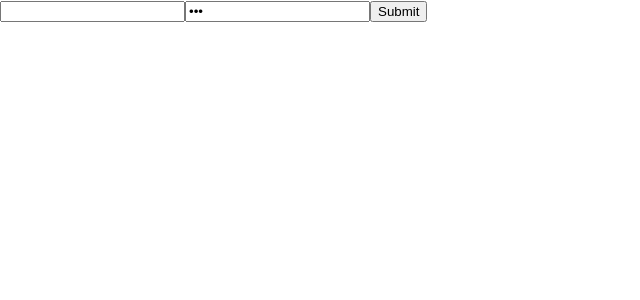
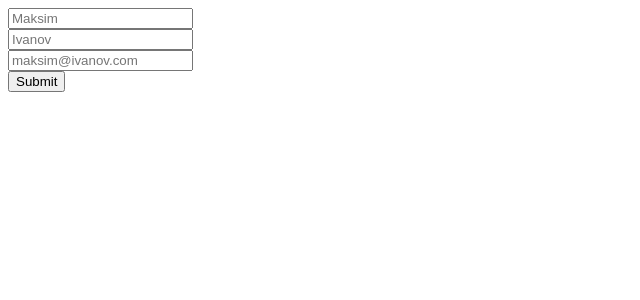
Before and after one commit to satansdeer/loftschool-react, a React (Create React App) app: page / in a window 1280 px wide. Shown: the top 300 px of the page, without its empty margins (0-640 px from the left). Built offline with nearby package versions, Linux system fonts and the light colour scheme.

Commit message:
Redux forms

```diff
--- a/package.json
+++ b/package.json
@@ -3,10 +3,12 @@
   "version": "0.1.0",
   "private": true,
   "dependencies": {
-    "formik": "^1.4.2",
     "react": "^16.7.0",
     "react-dom": "^16.7.0",
-    "react-scripts": "2.1.3"
+    "react-redux": "^6.0.0",
+    "react-scripts": "2.1.3",
+    "redux": "^4.0.1",
+    "redux-form": "^8.1.0"
   },
   "scripts": {
     "start": "react-scripts start",
--- a/src/App.js
+++ b/src/App.js
@@ -1,59 +1,63 @@
-import React, { Component } from "react";
+import React from "react";
+import { reduxForm, Field } from "redux-form";
 import "./App.css";
-import { Formik, Field } from "formik";
 
-const Input = props => {
-  console.log(props);
-  return <input {...props} />;
+const customField = ({
+  input,
+  type,
+  placeholder,
+  id,
+  meta: { touched, error },
+  ...rest
+}) => {
+  return (
+    <div>
+      <input {...input} placeholder={placeholder} type={type} id={id} />
+      {touched && error && <p style={{ color: "red" }}>{error}</p>}
+    </div>
+  );
 };
 
-class App extends Component {
-  state = {
-    values: {
-      firstName: "",
-      lastName: "",
-      email: ""
-    },
-    errors: {
-      firstName: "",
-      lastName: "",
-      email: ""
+const myValidator = values => {
+  const errors = {};
+  if (!values.firstName) {
+    errors.firstName = "First name is required";
   }
+  return errors;
 };
 
-  render() {
+const WrappedForm = ({ handleSubmit }) => {
   return (
-      <Formik
-        onSubmit={(a, b) => console.log(a, b)}
-        initialValues={{ email: "123", password: "123" }}
-        validate={values => {
-          const errors = {
-            email: "",
-            password: ""
-          };
-
-          if (!values.email.includes("@")) {
-            errors.email = "Invalid";
-          }
-
-          return errors;
-        }}
-        render={({ handleSubmit, touched, errors }) => {
-          return (
-            <form onSubmit={handleSubmit}>
-              <Field type="email" name="email" component={Input} />
-              {touched.email && errors.email && <div>{errors.email}</div>}
-              <Field type="password" name="password" />
-              {touched.password && errors.password && (
-                <div>{errors.password}</div>
-              )}
+    <form onSubmit={handleSubmit(val => console.log(val))}>
+      <div>
+        <Field
+          name="firstName"
+          type="text"
+          id="first-name"
+          placeholder="Maksim"
+          component={customField}
+        />
+        <Field
+          name="lastName"
+          type="text"
+          id="last-name"
+          placeholder="Ivanov"
+          component={customField}
+        />
+        <Field
+          name="email"
+          type="email"
+          id="email"
+          placeholder="maksim@ivanov.com"
+          component={customField}
+        />
+      </div>
       <button type="submit">Submit</button>
     </form>
   );
-        }}
-      />
-    );
-  }
-}
+};
 
-export default App;
+export default reduxForm({
+  form: "wrappedForm",
+  validate: myValidator
+})(WrappedForm);
--- a/src/index.js
+++ b/src/index.js
@@ -1,12 +1,23 @@
-import React from 'react';
-import ReactDOM from 'react-dom';
-import './index.css';
-import App from './App';
-import * as serviceWorker from './serviceWorker';
+import React from "react";
+import ReactDOM from "react-dom";
+import { Provider } from "react-redux";
+import { createStore, combineReducers } from "redux";
+import { reducer as formReducer } from "redux-form";
 
-ReactDOM.render(<App />, document.getElementById('root'));
+import App from "./App";
 
-// If you want your app to work offline and load faster, you can change
-// unregister() to register() below. Note this comes with some pitfalls.
-// Learn more about service workers: http://bit.ly/CRA-PWA
-serviceWorker.unregister();
+const rootReducer = combineReducers({
+  form: formReducer
+});
+
+const store = createStore(
+  rootReducer,
+  window.__REDUX_DEVTOOLS_EXTENSION__ && window.__REDUX_DEVTOOLS_EXTENSION__()
+);
+
+ReactDOM.render(
+  <Provider store={store}>
+    <App />
+  </Provider>,
+  document.getElementById("root")
+);
```
Also changed, not shown: 1 other file (tests, documents, lock files or other folders). Lines whose indentation alone changed are shown as unchanged.
